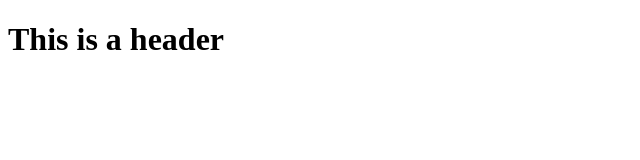
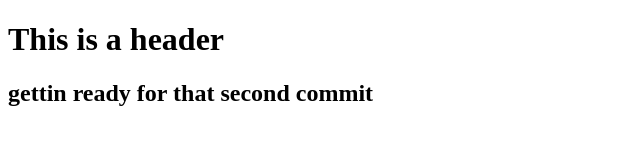
Before and after one commit to alton955/git-test, a plain HTML site: page index.html in a window 1280 px wide. Shown: the whole page, without its empty margins (0-640 px from the left). Drawn offline with Linux system fonts and the light colour scheme.

Commit message:
second commit

```diff
--- a/index.html
+++ b/index.html
@@ -7,6 +7,7 @@
 </head>
 <body>
     <h1>This is a header</h1>
+    <h2>gettin ready for that second commit</h2>
 
 </body>
 </html>
```
